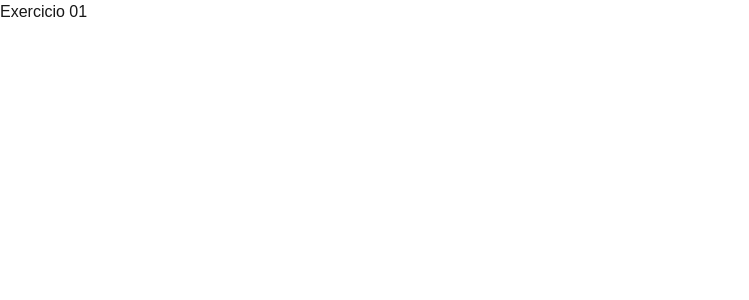
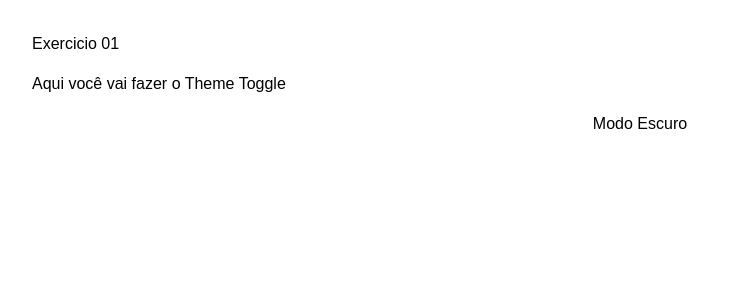
Before and after one commit to leticiafonsecaa/versionamento-react-rpv, a Next.js app: page /exercicio-1 in a window 1280 px wide. Shown: the top 300 px of the page, without its empty margins (0-749 px from the left). Built offline with nearby package versions, Linux system fonts and the light colour scheme.

Commit message:
adcionando exercicio 1

```diff
--- a/src/pages/exercicio-1/index.tsx
+++ b/src/pages/exercicio-1/index.tsx
@@ -1,8 +1,17 @@
+import {useState} from 'react';
+
 export default function Ex01() {
 
+    const [dark, setDark] = useState(false);
+
     return(
-        <>
+        <div className="p-8 flex flex-col gap-4
+        " style={{backgroundColor: dark ? '#333' : '#fff', color: dark ? '#fff' : '#000', height: '100vh'}}>
             <h1>Exercicio 01</h1>
-        </>
+            <p>Aqui você vai fazer o Theme Toggle</p>
+            <button onClick={() => setDark(!dark)}>
+                {dark ? 'Modo Claro' : 'Modo Escuro'}
+            </button>
+        </div>
     )
 }
```
